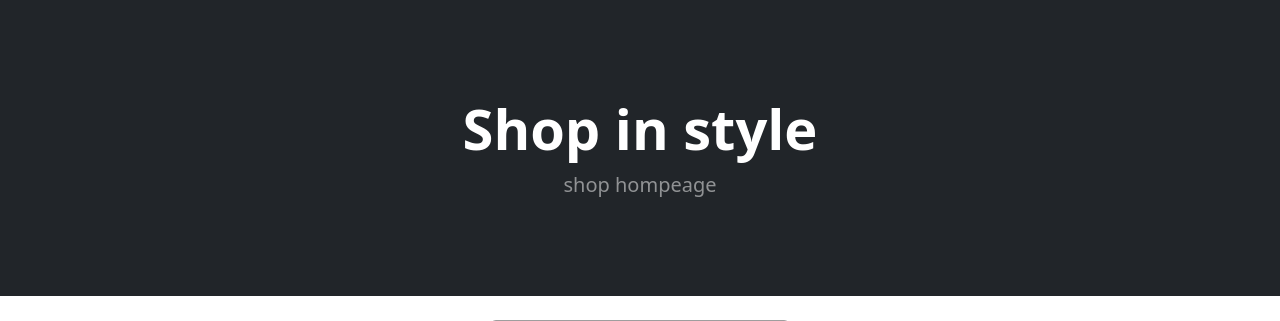
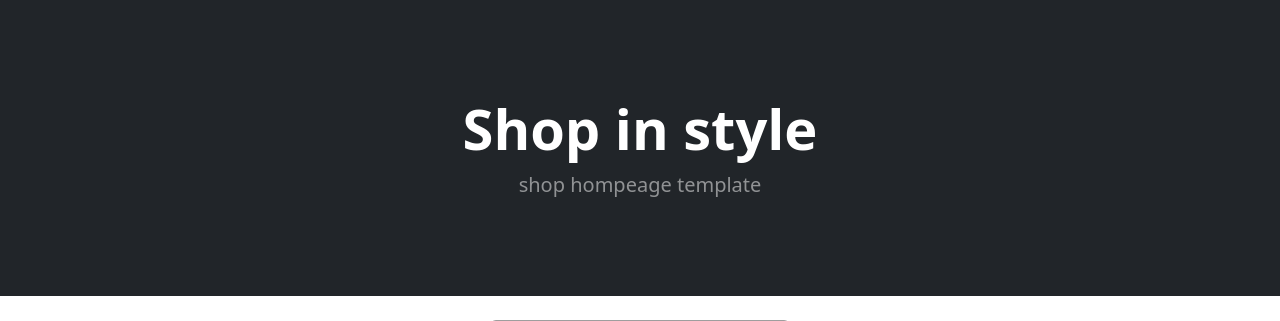
Before and after one commit to DerrickLin/AI_project, a Django app: page /home/ in a window 1280 px wide. Shown: the part 57-378 px from the top of the page. Run offline with Django 5.2, Linux system fonts and the light colour scheme; grey boxes labelled with a size stand in for pictures from a placeholder-image service; some libraries are stand-ins or nearby versions; grey boxes are pictures that could not be loaded.

Commit message:
Update home.html

```diff
--- a/project/quiz/templates/home.html
+++ b/project/quiz/templates/home.html
@@ -7,7 +7,7 @@
             <div class="container px-4 px-lg-5 my-5">
                 <div class="text-center text-white">
                     <h1 class="display-4 fw-bolder">Shop in style</h1>
-                    <p class="lead fw-normal text-white-50 mb-0">shop hompeage</p>
+                    <p class="lead fw-normal text-white-50 mb-0">shop hompeage template</p>
                 </div>
             </div>
         </header>
```
